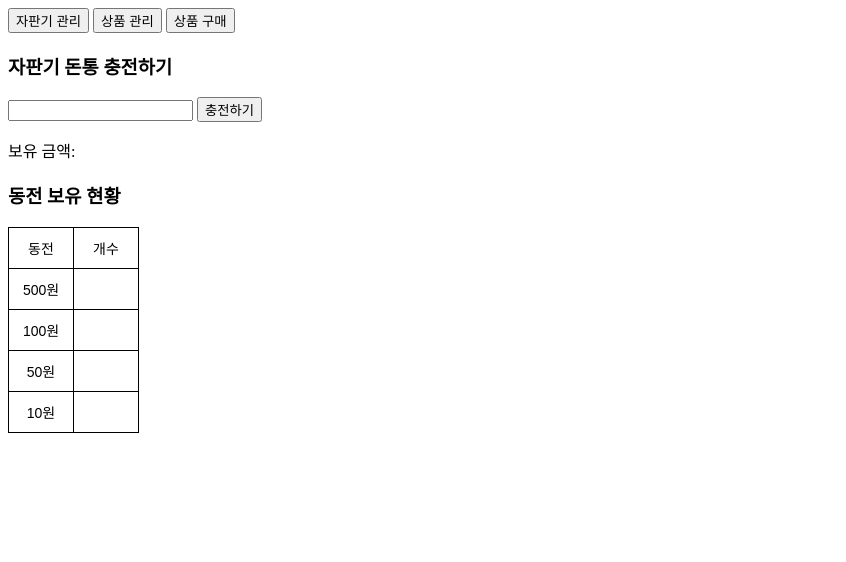
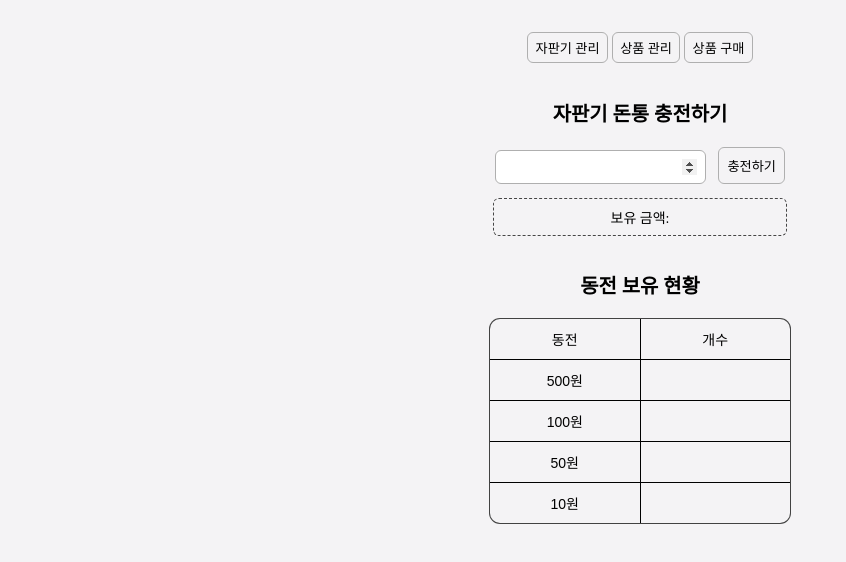
Before and after one commit to ddongule/js-new-vending-machine, a website with bundled scripts: page index.html in a window 1280 px wide. Shown: the whole page, without its empty margins (0-846 px from the left). Built offline with nearby package versions, Linux system fonts and the light colour scheme.

Commit message:
feat: vending machine

```diff
--- a/index.html
+++ b/index.html
@@ -5,7 +5,8 @@
     <meta http-equiv="X-UA-Compatible" content="IE=edge" />
     <meta name="viewport" content="width=device-width, initial-scale=1.0" />
     <link rel="stylesheet" href="./src/index.css" />
-    <title>Javascript Vendingmachine</title>
+    <link rel="stylesheet" href="./src/custom.css" />
+    <title>Javascript Vending machine</title>
   </head>
 
   <body>
--- a/src/cashbox/CashboxView.js
+++ b/src/cashbox/CashboxView.js
@@ -44,8 +44,10 @@ const TEMPLATES = {
     `,
   CASHBOX: `
         <h3>자판기 돈통 충전하기</h3>
-        <input type="number" name="vending-machine-charge-amount" id="vending-machine-charge-input">
-        <button id="vending-machine-charge-button">충전하기</button>
+        <div class='vending-machine-wrapper'>
+            <input type="number" name="vending-machine-charge-amount" id="vending-machine-charge-input" autofocus>
+            <button id="vending-machine-charge-button">충전하기</button>
+        </div>
         <p>보유 금액: <span id="vending-machine-charge-amount"></span></p>        <h3>동전 보유 현황</h3>
         <table class="cashbox-remaining">
             <colgroup>
--- /dev/null
+++ b/src/custom.css
@@ -0,0 +1,120 @@
+body {
+  text-align: center;
+  margin: 0;
+  padding: 2rem 1rem;
+  word-break: keep-all;
+  overflow-wrap: break-word;
+  font-size: 1.0625rem;
+  overflow-anchor: none;
+  background-color: #f4f3f5;
+}
+
+section {
+  width: 28rem;
+}
+
+section:last-child {
+  display: flex;
+  flex-direction: column;
+  justify-content: center;
+  align-items: center;
+  margin-top: 1rem;
+}
+
+#app {
+  display: flex;
+  flex-direction: column;
+  justify-content: center;
+  align-items: center;
+}
+
+input[type="number"],
+input[type="text"] {
+  all: unset;
+  font-size: 0.825rem;
+  padding: 0.5rem;
+  background: white;
+  text-align: left;
+  border: 1px solid #afafaf;
+  border-radius: 6px;
+  width: calc(100% - 6.125rem);
+}
+
+#charge-button,
+#product-add-button,
+#vending-machine-charge-button {
+  padding: 0.5rem;
+  margin-left: 0.5rem;
+}
+
+button {
+  all: unset;
+  font-size: 0.825rem;
+  cursor: pointer;
+  border: 1px solid #afafaf;
+  border-radius: 6px;
+  padding: 0.3rem 0.45rem;
+}
+
+section p {
+  border: 1px dashed rgb(70, 70, 70);
+  border-radius: 6px;
+  padding: 8px 0;
+  border-radius: 6px;
+  width: 65%;
+  font-size: 14px;
+}
+
+.purchase-container {
+  display: flex;
+  justify-content: center;
+  align-items: center;
+  flex-direction: column;
+}
+
+.product-inventory {
+  margin-top: 1rem;
+}
+
+.product-container input:not(:first-child) {
+  margin-top: 0.5rem;
+}
+
+.vending-machine-wrapper {
+  width: 65%;
+}
+
+#product-add-button {
+  margin-left: 0;
+  margin-top: 0.5rem;
+  width: 78%;
+}
+
+#coin-return-button {
+  margin-bottom: 1rem;
+}
+
+button:active {
+  box-shadow: 1px 1px 2px 1px #d8d8d8 inset;
+}
+
+.cashbox-remaining,
+.purchase-available,
+.cashbox-change,
+.product-inventory {
+  border-radius: 10px;
+  border-collapse: collapse;
+  border-style: hidden;
+  box-shadow: 0 0 0 1px rgb(66, 66, 66);
+}
+
+.purchase-available td,
+.product-inventory td,
+.cashbox-change td,
+.cashbox-remaining td,
+.purchase-available th,
+.product-inventory th,
+.cashbox-change th,
+.cashbox-remaining th {
+  border: 1px solid rgb(66, 66, 66);
+}
--- a/src/index.css
+++ b/src/index.css
@@ -11,7 +11,8 @@
 
 .cashbox-change,
 .cashbox-remaining {
-  width: 130px;
+  width: 100%;
+  max-width: 300px;
 }
 
 .product-inventory {
--- a/src/product/inventory/InventoryView.js
+++ b/src/product/inventory/InventoryView.js
@@ -1,10 +1,12 @@
 const TEMPLATES = {
   INVENTORY_TABLE: `
         <h3>상품 추가하기</h3>
-        <input type="text" id="product-name-input" placeholder="상품명">
-        <input type="number" id="product-price-input" placeholder="가격">
-        <input type="number" id="product-quantity-input" placeholder="수량">
-        <button id="product-add-button">추가하기</button>
+        <div class='product-container'>
+          <input type="text" id="product-name-input" placeholder="상품명">
+          <input type="number" id="product-price-input" placeholder="가격">
+          <input type="number" id="product-quantity-input" placeholder="수량">
+          <button id="product-add-button">추가하기</button>
+        </div>
         <table class="product-inventory">
             <colgroup>
                 <col style="width: 140px">
--- a/src/product/purchase/PurchaseView.js
+++ b/src/product/purchase/PurchaseView.js
@@ -9,12 +9,17 @@
 
 const TEMPLATES = {
   PURCHASE_CASH_CHARGE: `
+      <div class='purchase-container'>
         <h3>충전하기</h3>
-        <input type="number" name="charge-amount" id="charge-input">
-        <button id="charge-button">충전하기</button>
+        <div class='vending-machine-wrapper'>
+          <input type="number" name="charge-amount" id="charge-input">
+          <button id="charge-button">충전하기</button>
+        </div>
         <p>충전 금액: <span id="charge-amount"></span></p>
+      </div>
     `,
   AVAILABLE_PRODUCT_TABLE: `
+      <div class='product-container'>
         <table class="purchase-available">
             <colgroup>
                 <col style="width: 140px">
@@ -33,6 +38,7 @@ const TEMPLATES = {
             <tbody>
             </tbody>
         </table>
+      </div>
     `,
   SINGLE_PRODUCT: `
         <td class="product-purchase-name"></td>
```
